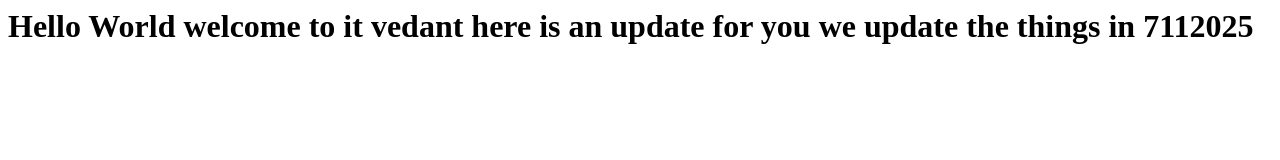
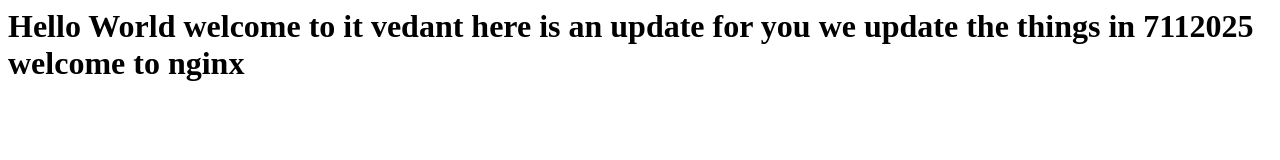
Before and after one commit to Vrushk13/firstrepo, a plain HTML site: page firstrepo/index.html in a window 1280 px wide. Drawn offline with Linux system fonts and the light colour scheme.

Commit message:
recent commit

```diff
--- a/firstrepo/index.html
+++ b/firstrepo/index.html
@@ -3,6 +3,6 @@
     welcome to it vedant
      here is an update for you
        we update the things in 7112025
-
+         welcome to nginx
 
 </h1>
```
